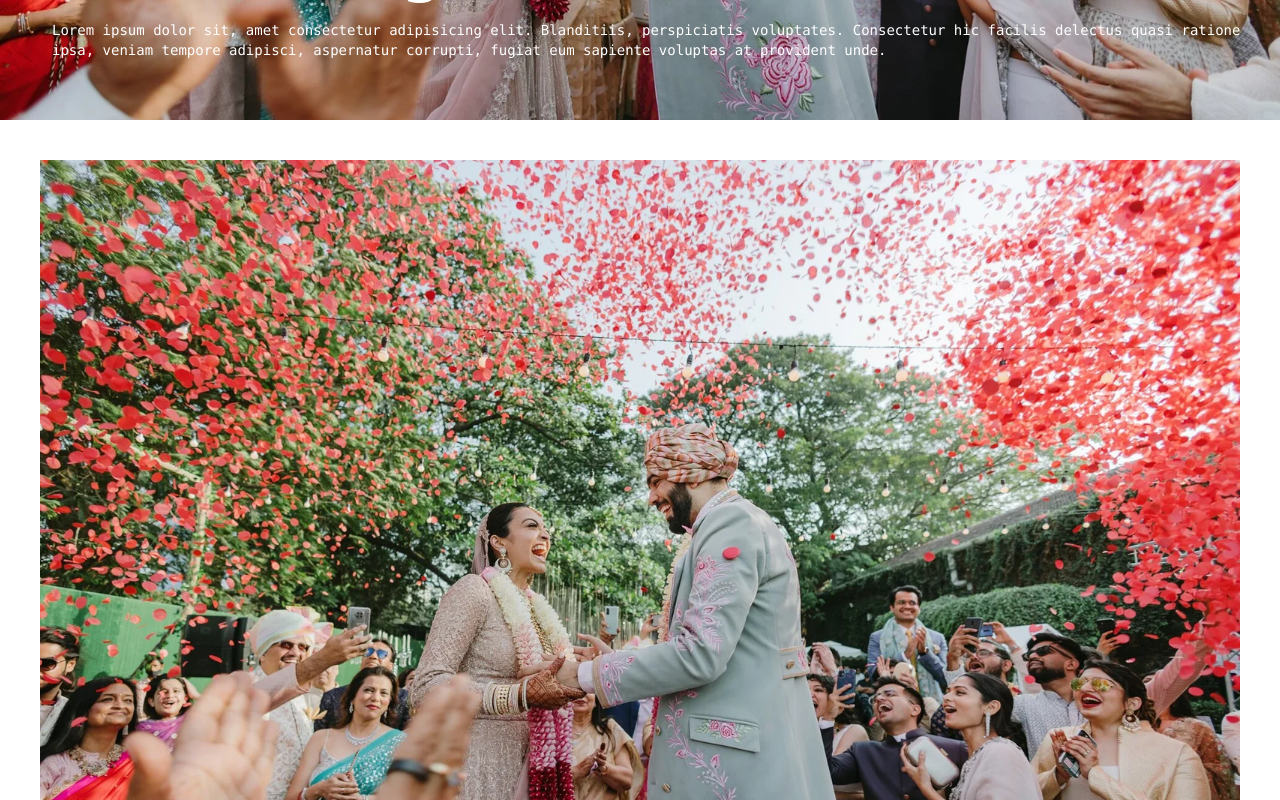
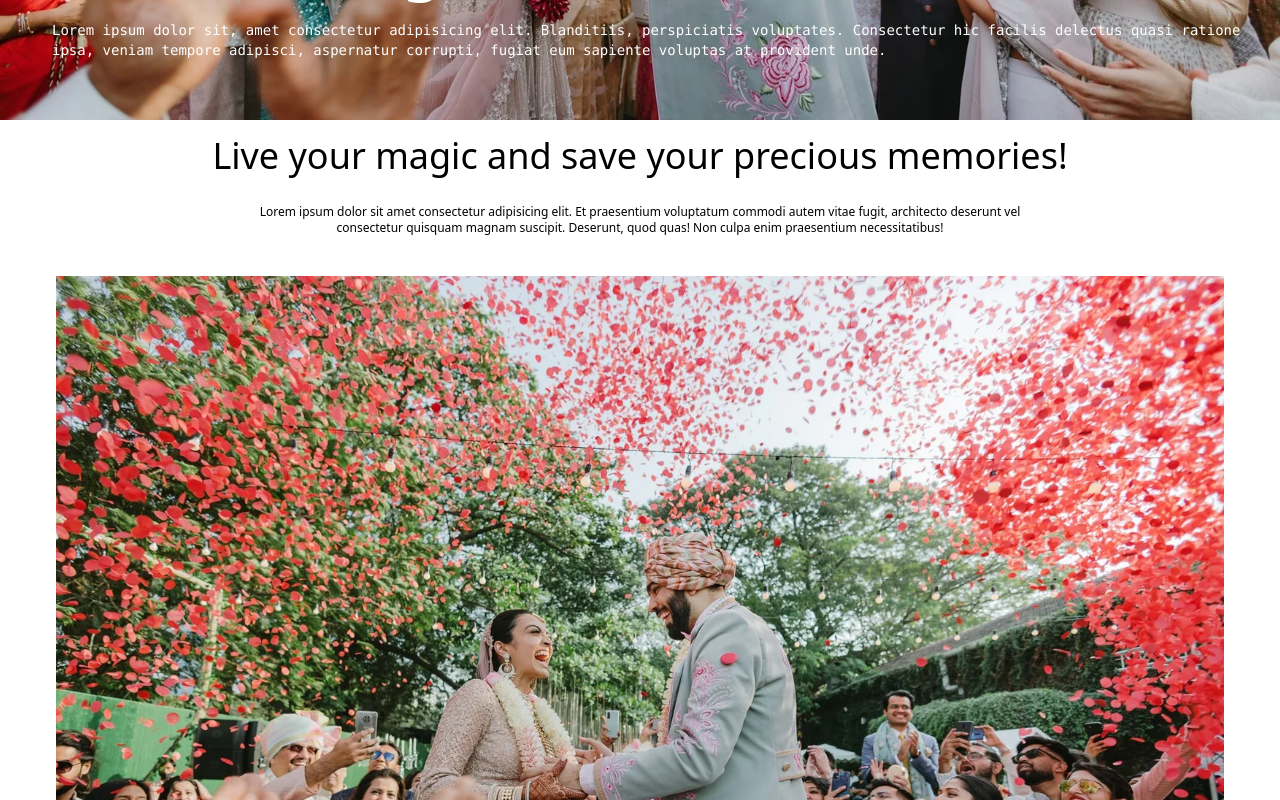
Before and after one commit to adityasinghchouhan1/Eventplanner-, a React (Vite) app in the folder Client/: page / in a window 1280 px wide. Shown: the part 680-1480 px from the top of the page. Built offline with nearby package versions, Linux system fonts and the light colour scheme.

Commit message:
create heading component

```diff
--- a/Client/src/Components/Testimonial.jsx
+++ b/Client/src/Components/Testimonial.jsx
@@ -1,6 +1,7 @@
 import React, { useEffect, useRef } from 'react'
 import img from '../../public/S2.webp'
 import { gsap } from 'gsap'
+import Heading from '../Resue/Heading'
 const Testimonial = () => {
   const imgRef = useRef(null)
   useEffect(() => {
@@ -22,12 +23,21 @@ const Testimonial = () => {
   })
   return (
     <>
-      <div className="p-10">
-        <img
-          src={img}
-          ref={imgRef}
-          className=" object-fit-fill bg-center bg-cover"
+      <div className="flex justify-center items-center flex-col p-4">
+        <Heading
+          title={'Live your magic and save your precious memories!'}
+          discription={
+            'Lorem ipsum dolor sit amet consectetur adipisicing elit. Et praesentium  voluptatum commodi autem vitae fugit, architecto deserunt vel consectetur quisquam magnam suscipit. Deserunt, quod quas! Non culpa enim praesentium necessitatibus!'
+          }
         />
+
+        <div className="p-10">
+          <img
+            src={img}
+            ref={imgRef}
+            className=" object-fit-fill bg-center bg-cover"
+          />
+        </div>
       </div>
     </>
   )
--- /dev/null
+++ b/Client/src/Resue/Heading.jsx
@@ -0,0 +1,14 @@
+import React from 'react'
+
+const Heading = ({ title, discription }) => {
+  return (
+    <>
+      <div className="flex justify-center items-center flex-col text-center">
+        <h1 className="text-center text-4xl">{title}</h1>
+        <p className="text-center text-xs mt-7 sm:px-60 px-5 ">{discription}</p>
+      </div>
+    </>
+  )
+}
+
+export default Heading
```
